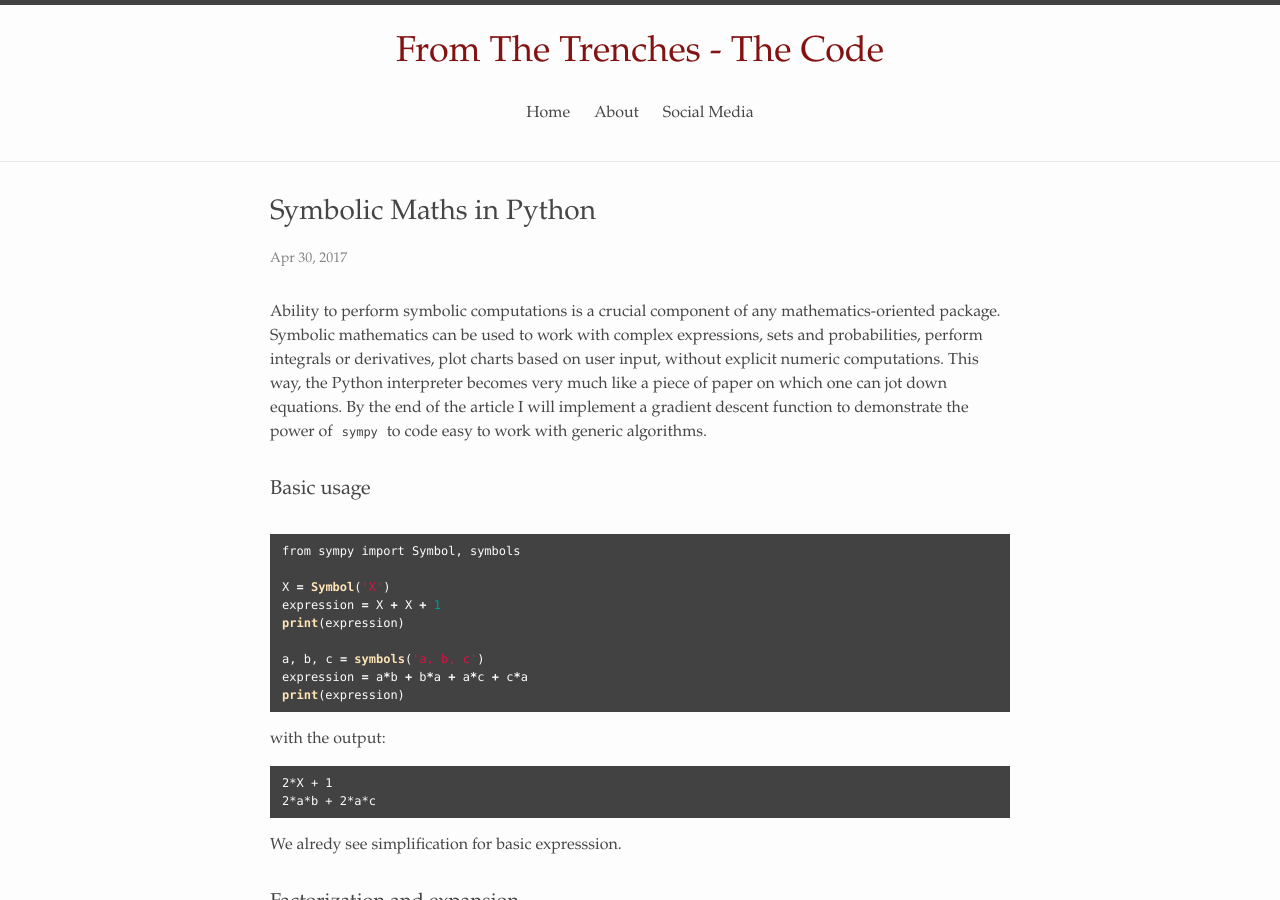
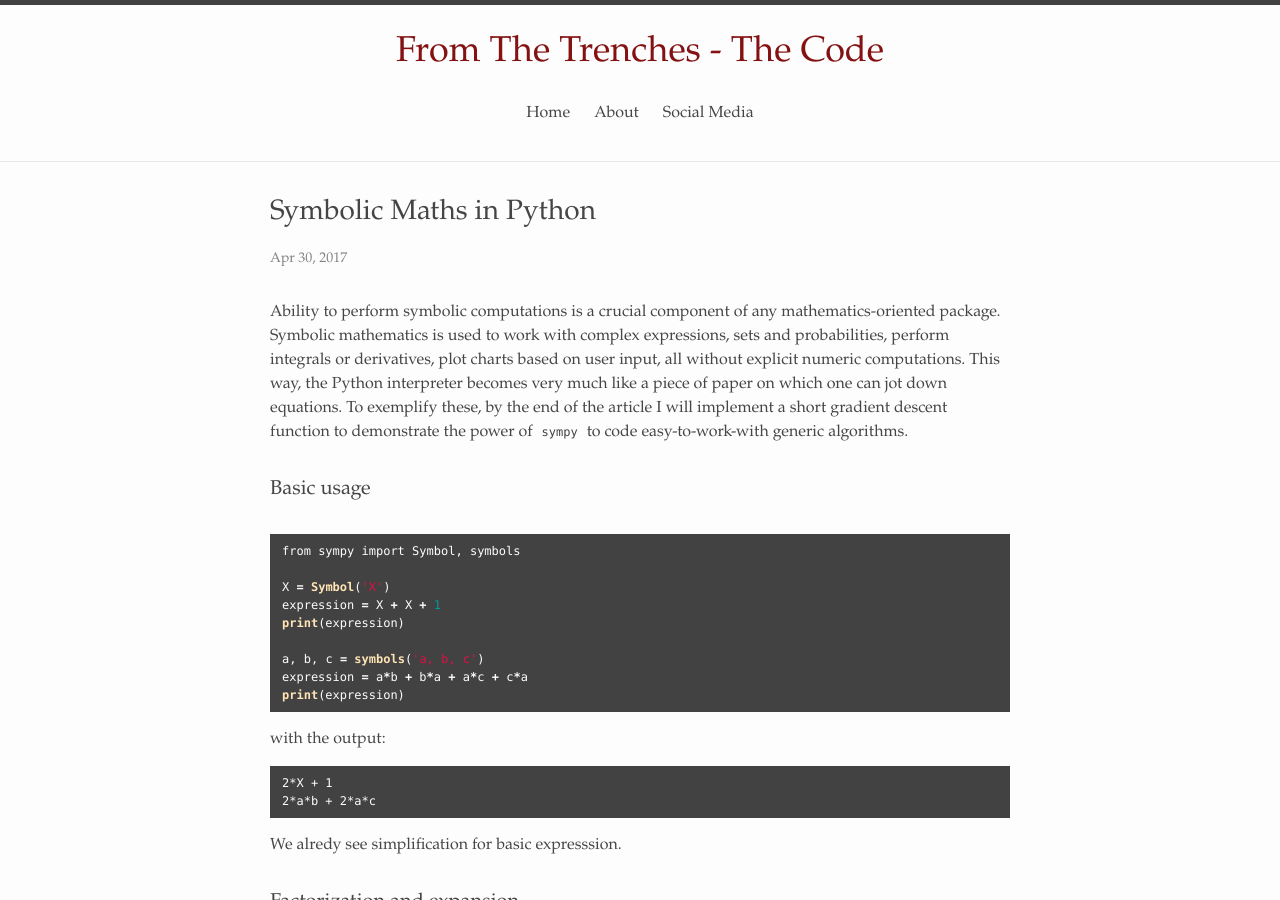
Before and after one commit to alexandrugris/my-jekyll-tech-blog, a Jekyll site: the page built from MyBlog/_posts/2017-04-30-symbolic-maths-python.markdown, in a window 1280 px wide and 900 px high. Built offline with Jekyll 4.4.1, drawn with Linux system fonts in a browser that asks for light colours.

Commit message:
small change

```diff
--- a/MyBlog/_posts/2017-04-30-symbolic-maths-python.markdown
+++ b/MyBlog/_posts/2017-04-30-symbolic-maths-python.markdown
@@ -4,7 +4,7 @@ title:  "Symbolic Maths in Python"
 date:   2017-04-30 13:15:16 +0200
 categories: maths
 ---
-Ability to perform symbolic computations is a crucial component of any mathematics-oriented package. Symbolic mathematics can be used to work with complex expressions, sets and probabilities, perform integrals or derivatives, plot charts based on user input, without explicit numeric computations. This way, the Python interpreter becomes very much like a piece of paper on which one can jot down equations. By the end of the article I will implement a gradient descent function to demonstrate the power of `sympy` to code easy to work with generic algorithms.
+Ability to perform symbolic computations is a crucial component of any mathematics-oriented package. Symbolic mathematics is used to work with complex expressions, sets and probabilities, perform integrals or derivatives, plot charts based on user input, all without explicit numeric computations. This way, the Python interpreter becomes very much like a piece of paper on which one can jot down equations. To exemplify these, by the end of the article I will implement a short gradient descent function to demonstrate the power of `sympy` to code easy-to-work-with generic algorithms.
 
 ### Basic usage
 
@@ -318,7 +318,6 @@ print(A * B == B * A)
 
  ### Calculus
 
-
 The following code should be run line by line in an interpreter like IPython. For my own play, I am using `select line + CTRL+ENTER` in Spyder.
 
 ![CTRL+ENTER in Spyder]({{site.url}}/assets/smp_3.png)
```
